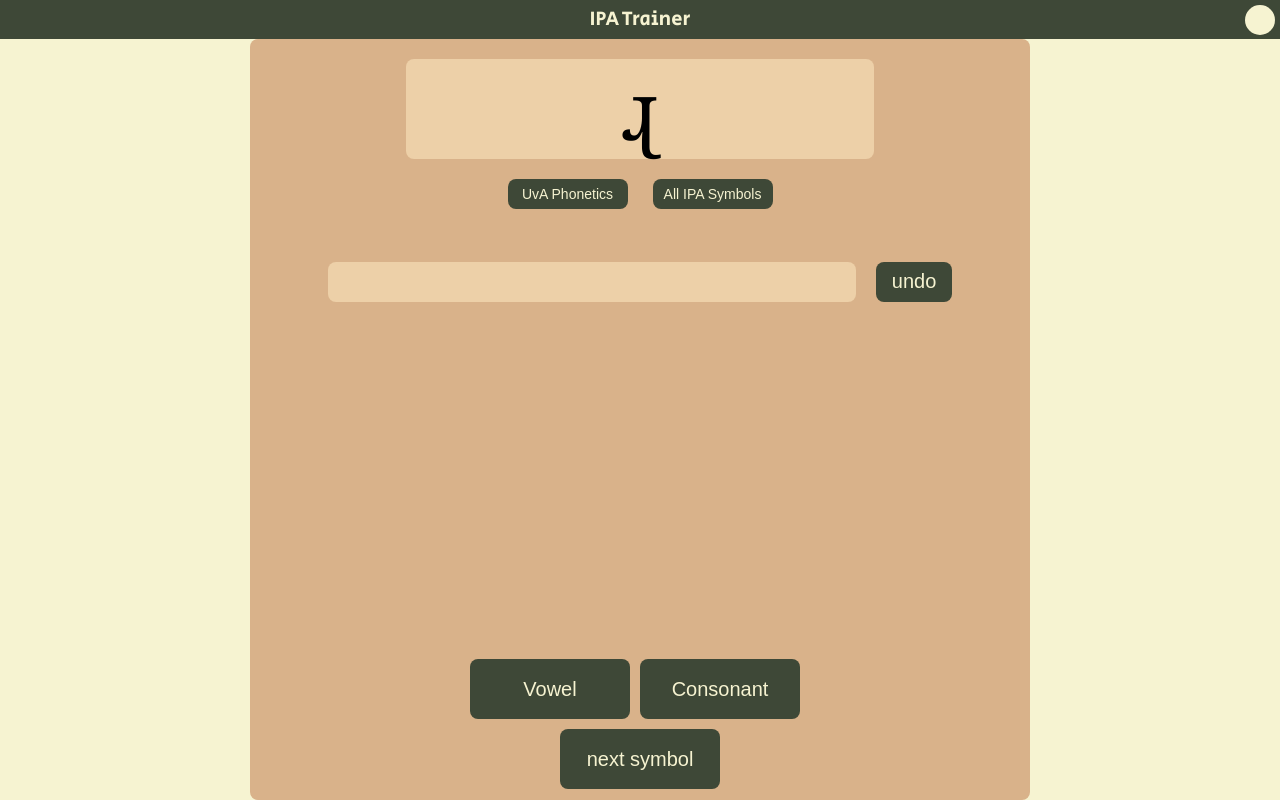
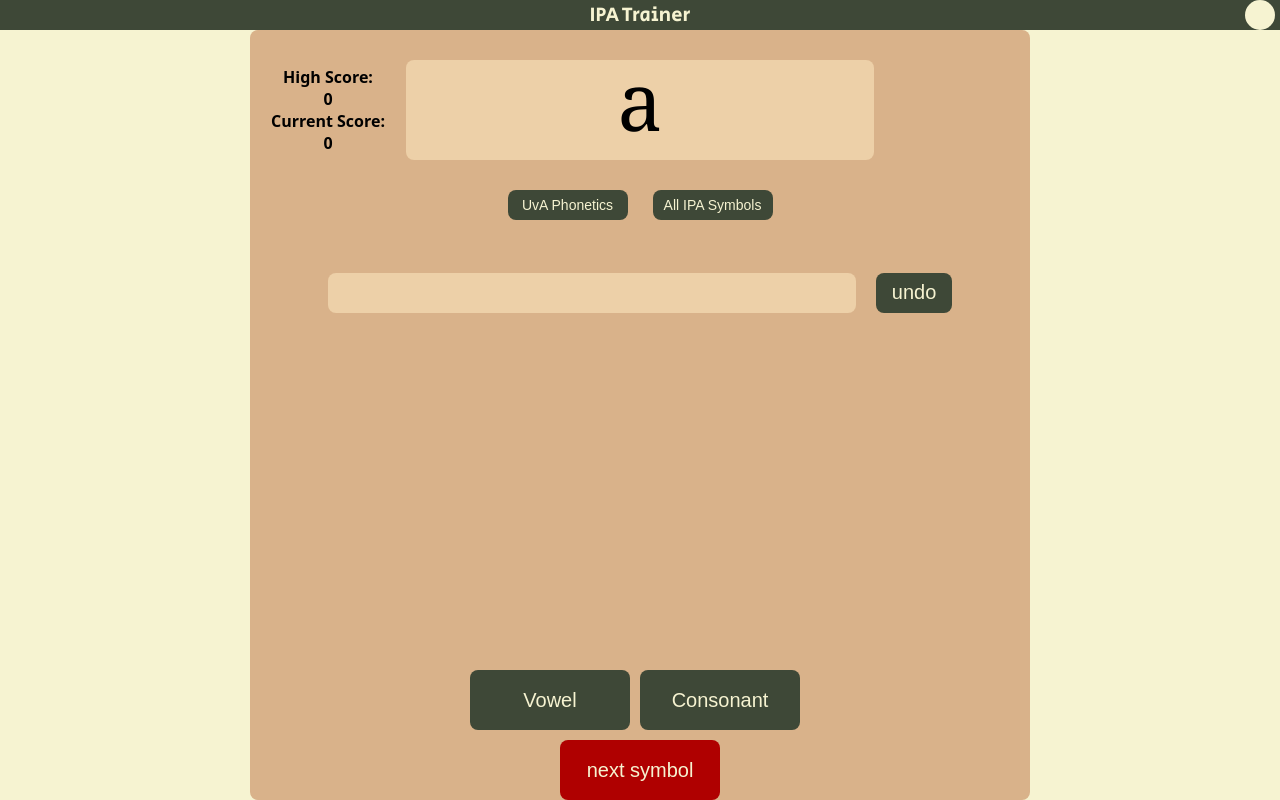
Before and after one commit to mikad74/ipaTrainer, a React (Vite) app: page / in a window 1280 px wide. Built offline with nearby package versions, Linux system fonts and the light colour scheme.

Commit message:
high-score implemented

```diff
--- a/src/App.css
+++ b/src/App.css
@@ -1,4 +1,6 @@
 .App {
+  font-family: system-ui, -apple-system, BlinkMacSystemFont, "Segoe UI", Roboto,
+    Oxygen, Ubuntu, Cantarell, "Open Sans", "Helvetica Neue", sans-serif;
   height: 100vh;
   width: 100vw;
   display: flex;
--- a/src/components/Game.css
+++ b/src/components/Game.css
@@ -10,7 +10,6 @@
   margin: auto;
 }
 
-.prompt-container,
 .answer-container,
 .button-container {
   display: flex;
@@ -19,11 +18,19 @@
 }
 
 .prompt-container {
-  height: 10rem;
-  width: 60%;
-  margin: 1rem 0 1rem 0;
-  background-color: var(--highlight-color);
-  border-radius: 8px;
+  display: grid;
+  grid-template-columns: 20% 60% 20%;
+  position: relative;
+  width: 100%;
+}
+
+.score-container {
+  display: flex;
+  flex-direction: column;
+  justify-content: center;
+  font-size: 1.5rem;
+  font-weight: 600;
+  text-align: center;
 }
 
 .ipa {
@@ -49,6 +56,11 @@
   height: 8rem;
   line-height: 8rem;
   font-size: 8rem;
+  text-align: center;
+  height: 10rem;
+  margin: 1rem 0;
+  background-color: var(--highlight-color);
+  border-radius: 8px;
 }
 
 .correct-answer-prompt,
@@ -76,8 +88,9 @@
   color: #af0000;
 }
 
+
 .correct {
-  color: #3e4837;
+  color: #687f58;
 }
 
 /* Button stuff */
@@ -111,6 +124,11 @@
   vertical-align: middle;
 }
 
+
+.red {
+  background-color: #af0000;
+}
+
 .btn:hover {
   background-color: var(--hover-color);
 }
@@ -127,6 +145,7 @@
   margin-bottom: 1rem;
 }
 
+.show-answer-btn,
 .preset-btn {
   width: 12rem;
   height: 3rem;
@@ -170,6 +189,10 @@
     width: 90%;
   }
 
+  .score-container {
+    font-size: 1.6rem;
+  }
+
   .answer-buttons {
     grid-template-columns: auto auto auto;
   }
--- a/src/components/Game.tsx
+++ b/src/components/Game.tsx
@@ -10,16 +10,16 @@ import getPhoneticsPreset from "../data/presets/phonetics";
 import "./Game.css";
 
 function setupGame() {
-  const [symbols, setSymbols] = useState(getIpaSymbols(getPhoneticsPreset()));
+  const [symbols, setSymbols] = useState(getIpaSymbols());
   const [choices, setChoices] = useState(generateChoices(symbols));
   const nextSymbol = () => {
     const randomIndex: number = Math.floor(Math.random() * symbols.length);
     return symbols[randomIndex];
   };
   const setIpaSet = (ipaSet?: Array<number>) => {
-    const newSymbols = getIpaSymbols(ipaSet)
+    const newSymbols = getIpaSymbols(ipaSet);
     setSymbols(newSymbols);
-    const newChoices = generateChoices(newSymbols)
+    const newChoices = generateChoices(newSymbols);
     setChoices(newChoices);
   };
   return { nextSymbol, choices, setIpaSet };
@@ -33,30 +33,67 @@ function Game() {
   const [page, setPage] = useState(0);
   const [isVowel, setIsVowel] = useState(true);
   const [isCorrect, setIsCorrect] = useState<IsCorrect>("pending");
+  const [highScore, setHighScore] = useState(0);
+  const [currentScore, setCurrentScore] = useState(0);
+  const [streak, setStreak] = useState(0);
+  const [undos, setUndos] = useState(0);
+  const [undoing, setUndoing] = useState(false)
+  const [showAnswer, setShowAnswer] = useState(false);
+  const [startTime, setStartTime] = useState<number>(Date.now())
+
+  useEffect(() => {
+    setIpaSet(getPhoneticsPreset());
+    setIpaSymbol(nextSymbol());
+    const highScore = localStorage.getItem("highScore");
+    if (highScore) setHighScore(Number(highScore));
+  }, []);
+
+  useEffect(()=> {
+    setStartTime(Date.now())
+  },[ipaSymbol])
+
+
   const nextPage = (vowel: boolean) => {
     setPage((old) => old + 1);
     setIsVowel(vowel);
   };
   const updateAnswer = (choice: string) => {
+    setUndoing(false)
     setAnswer((oldAnswer) => {
       setInputHistory((oldInputHistory) => {
-        oldInputHistory.push(choice);
-        return oldInputHistory;
+        return [...oldInputHistory, choice];
       });
       return oldAnswer + " " + choice;
     });
   };
 
+  const reset = (resetScore = true) => {
+    setAnswer("");
+    setPage(0);
+    setIpaSymbol(nextSymbol());
+    setIsCorrect("pending");
+    setShowAnswer(false);
+    setUndos(0);
+    if (resetScore) updateScore(false);
+    clearHistory();
+  };
+
   const undo = () => {
-    console.log(inputHistory);
-    inputHistory.pop();
+    console.log(undoing, undos)
+    if (!undoing) {
+      setUndos((oldUndos) => oldUndos+1)
+      setUndoing(true)
+    }
     if (inputHistory.length > 0) {
       let newAnswer = "";
-      inputHistory.forEach((input) => {
-        newAnswer = newAnswer + " " + input;
+      inputHistory.forEach((input, idx) => {
+        if (!(idx === inputHistory.length - 1))
+          newAnswer = newAnswer + " " + input;
       });
       setPage((oldPage) => (oldPage > 0 ? oldPage - 1 : 0));
       setAnswer(newAnswer);
+      const newHistory = [...inputHistory.slice(0,-1)]
+      setInputHistory(newHistory);
     } else {
       setPage((oldPage) => (oldPage > 0 ? oldPage - 1 : 0));
       setAnswer("");
@@ -64,23 +101,60 @@ function Game() {
   };
 
   const clearHistory = () => {
-    while (inputHistory.length > 0) {
-      inputHistory.pop();
-    }
+    setInputHistory([])
   };
-  const showAnswer = (): string => {
+  const getAnswer = (showVowel = true): string => {
     return `${ipaSymbol.articulation.firstDimension} ${
       ipaSymbol.articulation.secondDimension
     } ${ipaSymbol.articulation.thirdDimension} ${
-      ipaSymbol.type === "vowel" ? "vowel" : ""
+      ipaSymbol.type === "vowel" && showVowel ? "vowel" : ""
     }`;
   };
+
+  const updateScore = (correct: boolean): void => {
+    const timeTaken = (Date.now() - startTime) / 1000
+    if (correct) {
+      let undoMultiplier: number
+      switch (undos){
+        case 0:
+          undoMultiplier = 1.5
+          break;
+        case 1:
+          undoMultiplier = 1.2
+          break;
+        case 2:
+          undoMultiplier = 1
+          break;
+        default:
+          undoMultiplier = 0.75;
+      }
+      let timeMultiplier: number
+      if (timeTaken<= 5) timeMultiplier = 2
+      else if (timeTaken > 5 && timeTaken <= 10) {
+        timeMultiplier = 2 - (timeTaken - 5) * 0.2
+      }
+      else timeMultiplier = 1
+      setCurrentScore((oldScore) => {
+        const newScore = Math.floor(
+          oldScore + 100 * (1 + Math.floor(streak / 5) / 10) * undoMultiplier * timeMultiplier
+        );
+        if (newScore > highScore) {
+          localStorage.setItem("highScore", `${newScore}`);
+          setHighScore(newScore);
+        }
+        return newScore;
+      });
+    } else {
+      setCurrentScore(0);
+    }
+  };
+
   useEffect(() => {
     if (page === 4) {
-      const answerString = `${ipaSymbol.articulation.firstDimension} ${ipaSymbol.articulation.secondDimension} ${ipaSymbol.articulation.thirdDimension}`;
-      const result = checkAnswer(answerString, answer.trim());
+      const result = checkAnswer(getAnswer(false), answer.trim());
       if (result) {
         setIsCorrect("correct");
+        updateScore(true);
       } else {
         setIsCorrect("incorrect");
       }
@@ -90,47 +164,54 @@ function Game() {
   return (
     <div className="game-container">
       <div className="prompt-container">
+        <div className="score-container">
+          <div className="high-score">
+            High Score: <br /> {highScore}{" "}
+          </div>
+          <div className="current-score">
+            Current Score:
+            <br /> {currentScore}
+          </div>
+        </div>
         <div className="ipa-prompt ipa" onClick={() => playAudio(ipaSymbol)}>
           {ipaSymbol.symbol}
         </div>
       </div>
+
       <div className="preset-container">
-        <button
-          onClick={() => {
-            setAnswer("");
-            setPage(0);
-            setIpaSet(getPhoneticsPreset());
-            setIsCorrect("pending");
-            setIpaSymbol(nextSymbol());
-          }}
-          className="preset-btn btn"
-        >
+        <button onClick={() => reset()} className="preset-btn btn">
           UvA Phonetics
         </button>
-        <button
-          onClick={() => {
-            setAnswer("");
-            setPage(0);
-            setIpaSet();
-            setIsCorrect("pending");
-            setIpaSymbol(nextSymbol());
-          }}
-          className="preset-btn btn"
-        >
+        <button onClick={() => reset()} className="preset-btn btn">
           All IPA Symbols
         </button>
       </div>
+
       <div className="answer-container">
-        {page === 4 ? (
-          <div className="correct-answer-prompt">{showAnswer()}</div>
+        {page === 4 && showAnswer ? (
+          <div className="correct-answer-prompt">{getAnswer()}</div>
+        ) : undefined}
+        {!showAnswer && page === 4 ? (
+          <button
+            className="show-answer-btn btn"
+            onClick={() => {
+              setShowAnswer(true);
+              if (!checkAnswer(getAnswer(false), answer.trim())) {
+                updateScore(false);
+              }
+            }}
+          >
+            Show Answer
+          </button>
         ) : undefined}
         <div className="answer-input-container">
           <div className={`answer-prompt ${isCorrect}`}>{answer}</div>
-          <button className="undo-button btn" onClick={undo}>
+          <button className="undo-button btn" onClick={() => undo()}>
             undo
           </button>
         </div>
       </div>
+
       <div className="button-container">
         {page === 0 && <SymbolTypeButtons nextPage={nextPage} />}
         {page > 0 && isVowel === true && (
@@ -152,13 +233,16 @@ function Game() {
 
         <button
           onClick={() => {
-            setAnswer("");
-            setPage(0);
-            setIpaSymbol(nextSymbol());
-            setIsCorrect("pending");
-            clearHistory();
+            if (checkAnswer(getAnswer(false), answer.trim())) {
+              reset(false);
+              setStreak((oldStreak) => oldStreak + 1);
+            } else {
+              reset();
+            }
           }}
-          className="next-symbol-btn btn"
+          className={`next-symbol-btn btn ${
+            checkAnswer(getAnswer(false), answer.trim()) ? "" : "red"
+          }`}
         >
           next symbol
         </button>
--- a/src/components/checkAnswer.ts
+++ b/src/components/checkAnswer.ts
@@ -1,6 +1,4 @@
 function checkAnswer(correctAnswer: string, givenAnswer: string): boolean {
-  console.log(correctAnswer);
-  console.log(givenAnswer);
 
   // If sibilant and given fricative
   if (
--- a/src/data/presets/phonetics.ts
+++ b/src/data/presets/phonetics.ts
@@ -3,8 +3,6 @@ import getIpaIdFromList from "../../ipaUtils/getIpaIdFromList"
 function getPhoneticsPreset() {
   const symbolList = [ "i","y","ʉ","u","ɪ","ʏ","ʊ","e","ø","ə","o","ɛ","œ","ʌ","ɔ","æ","a","ɑ","ɒ","p","t","k","q","ʔ","b","d","g","f","θ","s","ʃ","ç","x","χ","h","v","ð","z","ʒ" ,"ʝ","ɣ","ʁ","ɦ" ,"t","s","t","ʃ","d","z","d","ʒ","m","ɱ","n","ɲ","ŋ","w","ʋ","ɹ","ɻ","j","ɥ","l","ɫ","ʎ","r","ʀ","ɾ" ]
   const ipaIds = getIpaIdFromList(symbolList)
-  // console.log(ipaIds)
-  // console.log(symbolList.length, ipaIds.length)
   return ipaIds
 }
 
--- a/src/ipaUtils/getIpaIdFromList.ts
+++ b/src/ipaUtils/getIpaIdFromList.ts
@@ -4,7 +4,6 @@ function getIpaIdFromList(ipaList: string[]) {
   const idList: number[] = []
   ipaList.forEach((symbol) => {
     for (let i =0; i <= ipaFile.length - 1; i++) {
-      console.log(ipaFile[i].symbol === symbol)
       if (symbol === ipaFile[i].symbol) {
         idList.push(ipaFile[i].id)
         break;
@@ -12,7 +11,6 @@ function getIpaIdFromList(ipaList: string[]) {
     }
 
   })
-  console.log(idList)
   return idList
 
 }
```
